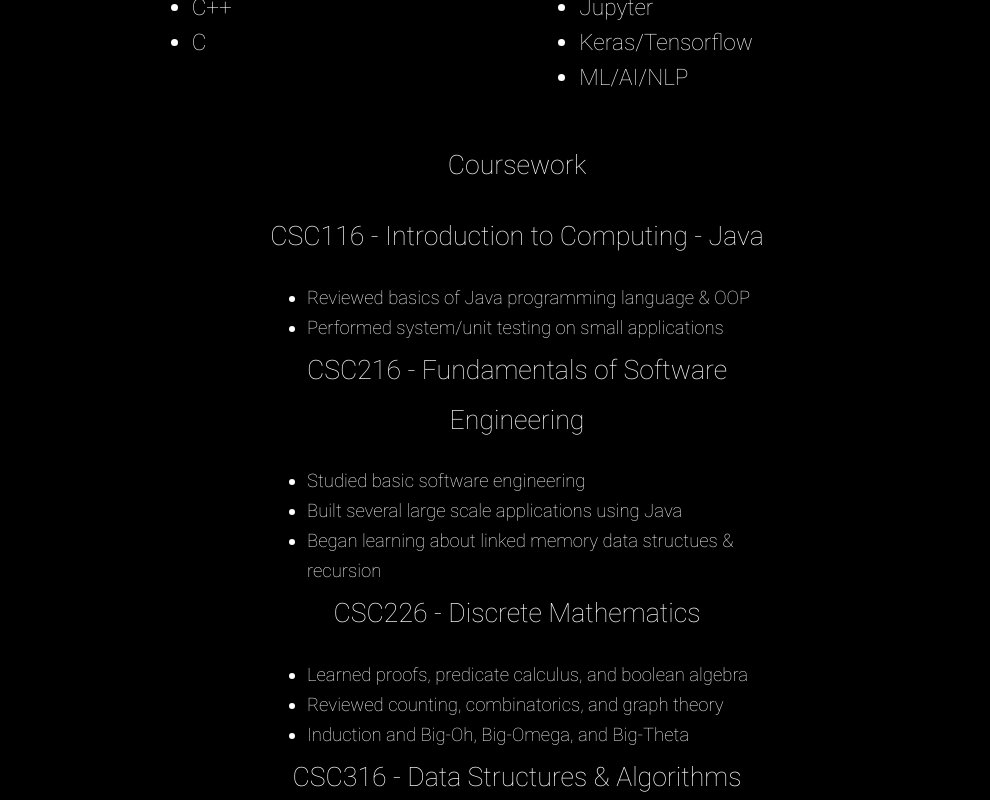
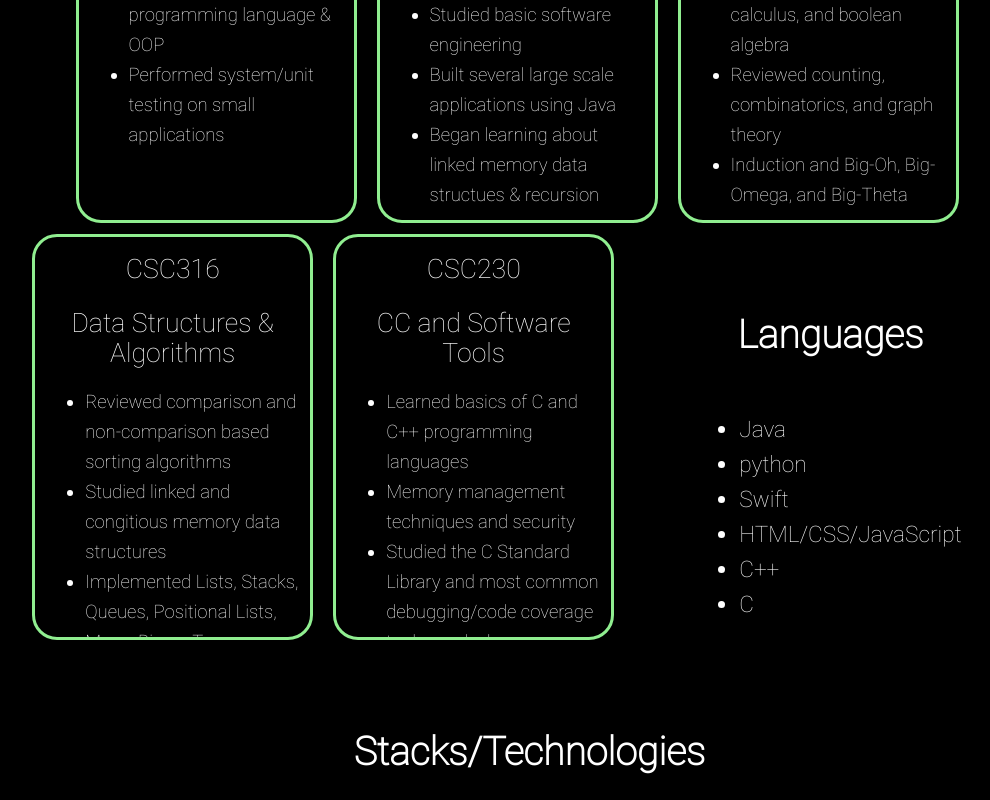
Before and after one commit to nvdixit/Portfolio, a React (Create React App) app in the folder portfolio/: page / in a window 1280 px wide. Shown: the part 1000-1800 px from the top of the page, without its empty margins (123-1113 px from the left). Built offline with nearby package versions, Linux system fonts and the light colour scheme.

Commit message:
Organized Homepage

```diff
--- a/portfolio/src/components/Course/Course.css
+++ b/portfolio/src/components/Course/Course.css
@@ -1,18 +1,35 @@
 #Course {
     display: inline-block;
-    margin-right: 25px;
-    margin-left: 25px;
-    line-height: 50px;
-    width:fit-content;
-    height: 50px;
-    width: 500px;
+    overflow: scroll;
+
+    width:275px;
+    height: 400px;
+
+    margin-right: 10px;
+    margin-left: 10px;
+    line-height: 25px;
+
+    border-style: solid;
+    border-color: lightgreen;
+    border-radius: 25px;
 }
 
-#Course:hover {
-    color:lightgreen;
+#courseDesignation {
+    margin-top: 20px;
+    margin-bottom: 10px;
+}
+
+#courseName {
+    line-height: 30px;
+    margin-left: 20px;
+    margin-right: 20px;
+    margin-top:10px;
 }
 
 #materialLearned {
     text-align: left;
     line-height: 30px;
+
+    margin-left: 10px;
+    margin-right: 10px;
 }
--- a/portfolio/src/components/Course/Course.js
+++ b/portfolio/src/components/Course/Course.js
@@ -4,7 +4,10 @@
 const Course = (props) => {
     return (
         <div id="Course">
-            {props.courseName}
+            <div id="courseDesignation">{props.courseDesignation}</div>
+            <pre/>
+            <div id="courseName">{props.courseName} </div>
+
             <small><small>
                 <ul id="materialLearned">
                     {props.description.map((line, i) => <li key={i}>{line}</li>)}
--- a/portfolio/src/components/Intro.js
+++ b/portfolio/src/components/Intro.js
@@ -20,7 +20,7 @@
         </p>
 
         <p>
-          <center>My Socials</center>
+          <center><h2>My Socials</h2></center>
           <pre />
 
           <center>
@@ -32,32 +32,33 @@
 
         <p>
             <center>
-                <SkillList listTitle="Languages" skills={["Java", "python", "Swift", "HTML/CSS/JavaScript","C++", "C"]}/>
-                <SkillList listTitle="Stacks/Technologies" skills={["Eclipse, VSCode, PyCharm, Xcode", "Git/GitHub", "ReactJS", "JUnit, Jenkins", "Jupyter",
-                                                                    "Keras/Tensorflow", "ML/AI/NLP"]}/>
                 <pre/>
-                Coursework <pre />
-                <Course courseName="CSC116 - Introduction to Computing - Java" description={["Reviewed basics of Java programming language & OOP",
-                                                                                             "Performed system/unit testing on small applications"]}/>
+                <h2>Coursework</h2>
+                <pre />
+                <Course courseDesignation="CSC116" courseName="Introduction to Computing - Java"
+                description={["Reviewed basics of Java programming language & OOP", "Performed system/unit testing on small applications"]}/>
 
-                <Course courseName="CSC216 - Fundamentals of Software Engineering" description={["Studied basic software engineering",
-                                                                                                  "Built several large scale applications using Java",
+                <Course courseDesignation="CSC216" courseName="Fundamentals of Software Engineering"
+                description={["Studied basic software engineering", "Built several large scale applications using Java",
                               "Began learning about linked memory data structues & recursion"]}/>
 
-                <Course courseName="CSC226 - Discrete Mathematics" description={["Learned proofs, predicate calculus, and boolean algebra",
-                                                                                  "Reviewed counting, combinatorics, and graph theory",
+                <Course  courseDesignation="CSC226"courseName="Discrete Mathematics"
+                description={["Learned proofs, predicate calculus, and boolean algebra", "Reviewed counting, combinatorics, and graph theory",
                               "Induction and Big-Oh, Big-Omega, and Big-Theta"]}/>
 
-                <Course courseName="CSC316 - Data Structures & Algorithms" description={["Reviewed comparison and non-comparison based sorting algorithms",
-                                                                                          "Studied linked and congitious memory data structures",
+                <Course courseDesignation="CSC316" courseName="Data Structures & Algorithms"
+                description={["Reviewed comparison and non-comparison based sorting algorithms","Studied linked and congitious memory data structures",
                               "Implemented Lists, Stacks, Queues, Positional Lists, Maps, Binary Trees, Balanceable Binary Trees, Heaps, and Graphs",
                               "Studied HashMaps/Tables and Hashing algorithms + compression techniques",
                               "Learned to classify algorithm runtimes using Big-Oh notation"]}/>
 
-                <Course courseName="CSC230 - C and Software Tools" description={["Learned basics of C and C++ programming languages",
-                                                                                  "Memory management techniques and security",
+                <Course courseDesignation="CSC230" courseName="CC and Software Tools"
+                description={["Learned basics of C and C++ programming languages", "Memory management techniques and security",
                               "Studied the C Standard Library and most common debugging/code coverage tools used when developing C programs"]}/>
 
+                <SkillList listTitle="Languages" skills={["Java", "python", "Swift", "HTML/CSS/JavaScript","C++", "C"]}/>
+                <SkillList listTitle="Stacks/Technologies" skills={["Eclipse, VSCode, PyCharm, Xcode", "Git/GitHub", "ReactJS", "JUnit, Jenkins", "Jupyter",
+                                                                    "Keras/Tensorflow", "ML/AI/NLP"]}/>
                 <pre />
 
              </center>
--- a/portfolio/src/components/SkillList/SkillList.css
+++ b/portfolio/src/components/SkillList/SkillList.css
@@ -4,6 +4,7 @@
     margin-left: 75px;
     margin-top: 25px;
     line-height: 75px;
+    overflow:scroll;
 
     height:fit-content;
     width:fit-content;
--- a/portfolio/src/components/SkillList/SkillList.js
+++ b/portfolio/src/components/SkillList/SkillList.js
@@ -4,7 +4,7 @@
 function SkillList(props) {
     return (
         <div id="skillList">
-            {props.listTitle}
+            <h3>{props.listTitle}</h3>
             <small><small>
                 <ul id="skills">
                     {props.skills.map((skill, i) => <li key={i}>{skill}</li>)}
```
Lines whose indentation alone changed are shown as unchanged.
